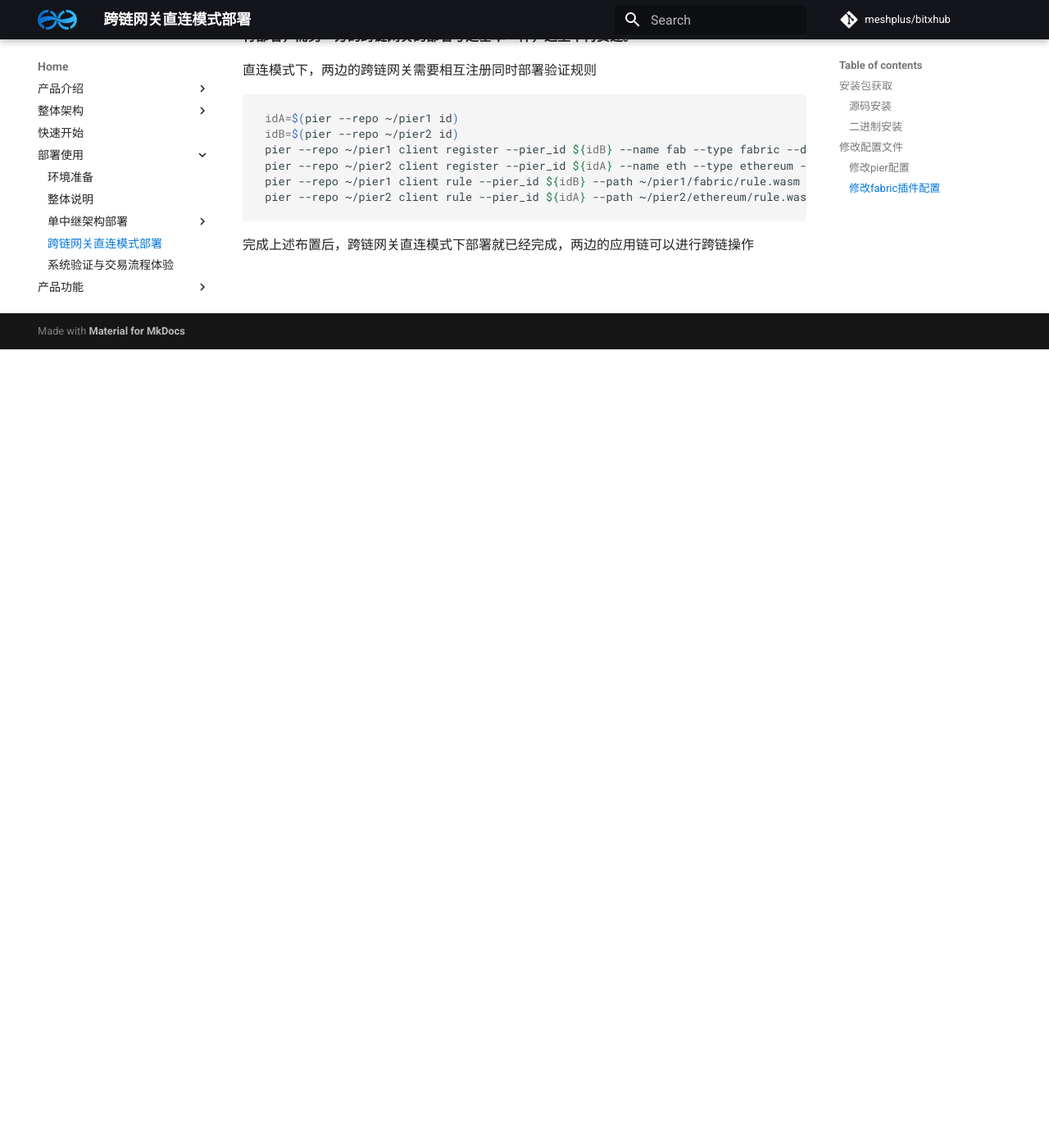
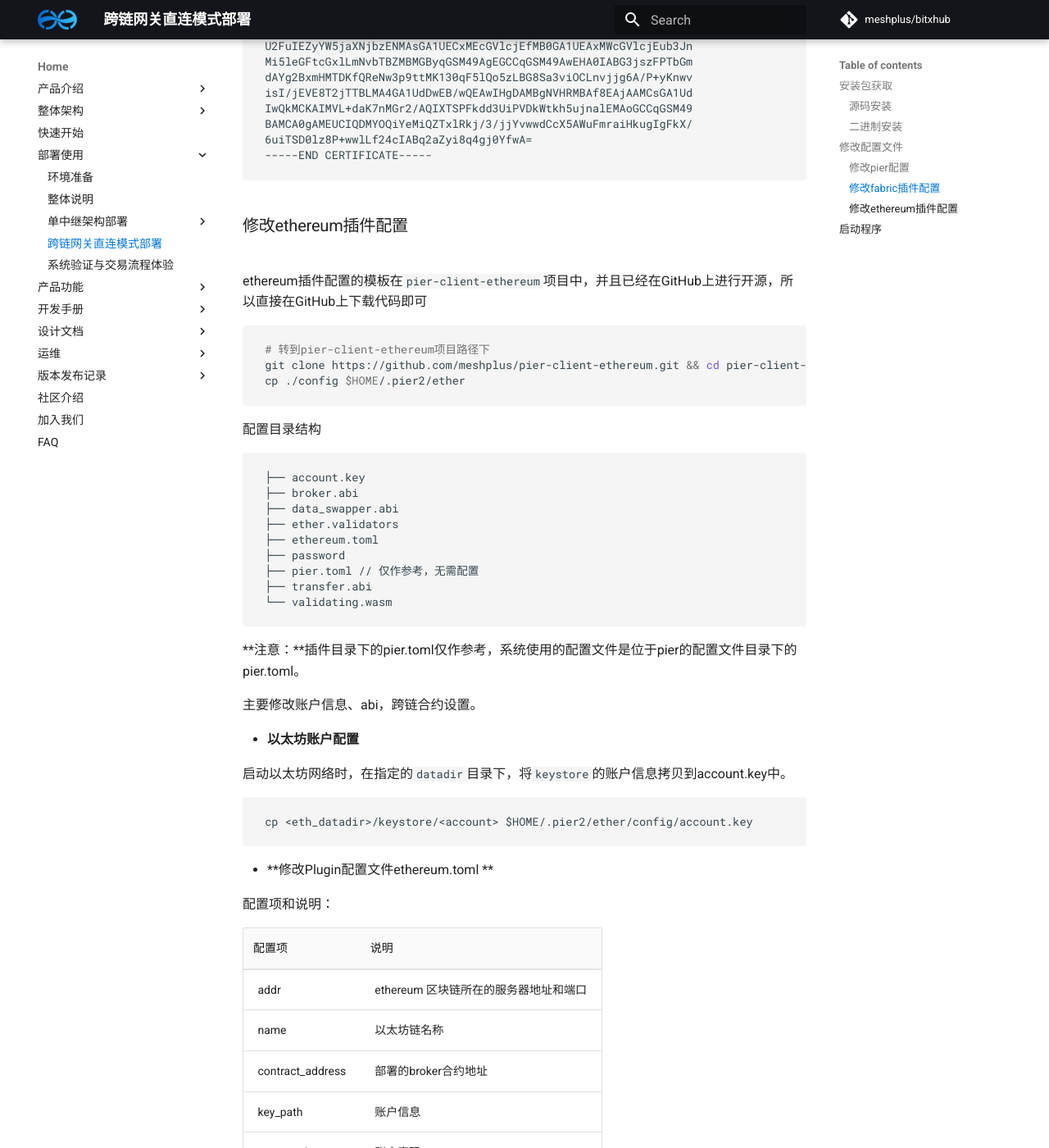
Before and after one commit to meshplus/bitxhub-docs, an MkDocs documentation site: the page built from docs/bitxhub/usage/direct_mode_pier/pier_direct_mode_deploy.md, in a window 1280 px wide and 1400 px high, scrolled down 5413 px. Shown: the whole window at 82% size. Built offline with MkDocs 1.6.1 and Material for MkDocs 9.7.7, drawn with Linux system fonts in a browser that asks for light colours; comment, search, counter and statistics services are not loaded; the version menu is left out; before the commit the page ends 5839 px from its top, so only the background shows below that; some of the changed text lies outside the part shown.

Commit message:
add pier cmd

````diff
--- a/docs/bitxhub/usage/direct_mode_pier/pier_direct_mode_deploy.md
+++ b/docs/bitxhub/usage/direct_mode_pier/pier_direct_mode_deploy.md
@@ -2,9 +2,9 @@
 
 跨链网关Pier能够支持跨链消息格式转换、跨链消息的路由、跨链操作的调用等核心功能，不仅保证不同格式的跨链消息能够安全可信的到达目标应用链，而且保证了跨链交易异常情况下来源链的安全。跨链网关为区块链互联形成网络提供了便捷的接入方式，旨在降低跨链互联的使用成本。在之前的文档中介绍了中继模式的pier安装步骤，下面介绍直连模式下pier的安装步骤。请注意，pier直连不依赖于中继链节点，所以本文档不赘述bitxhub的部署了。
 
-### 安装包获取
+## 安装包获取
 
-##### 源码安装
+### 源码安装
 
 跨链网关启动的话需要应用链插件，所以从源码安装的话，还需要编译相应的应用链插件的二进制。
 
@@ -27,7 +27,7 @@
 cd pier-client-ethereum
 make eth
 
-# 插件执行make的编译之后，都会在项目目录的之下的build目录生成相应的 .so 文件
+# 插件执行make的编译之后，都会在项目目录的之下的build目录生成相应的二进制文件
 ```
 
 编译跨链网关步骤会在 $GOPATH/bin 下生成 pier 二进制，运行下面的命令查看是否安装成功：
@@ -40,19 +40,24 @@
 如果正常安装会打印出类似下面的说明
 
 ```text
-Pier version: dev-release-1.6-7eb8c9a
-App build date: 2021-07-22T10:46:50
-System version: linux/amd64
-Golang version: go1.14.13
+Pier version: dev-release-1.6-1b5b79f
+App build date: 2021-12-01T17:50:14
+System version: darwin/amd64
+Golang version: go1.15.13
 ```
 
-##### **二进制安装**
+### **二进制安装**
 
-没有现有编译环境的用户，也可以在GitHub开源仓库下载编译好的二进制，地址：`https://github.com/meshplus/pier/releases`, 根据需要的版本进行下载即可。该部署包中包含了 Pier跨链网关的二进制和 pier-client-fabric 和 pier-client-ethereum 的应用链插件的二进制。
+没有现有编译环境的用户，也可以在GitHub开源仓库下载编译好的二进制。
 
-### 修改配置文件
+- [Pier二进制安装](https://github.com/meshplus/pier/releases)：, 根据需要的版本进行下载即可。
+- 网关插件安装：[pier-client-fabric](https://github.com/meshplus/pier-client-fabric/releases) 和 [pier-client-ethereum](https://github.com/meshplus/pier-client-ethereum/releases)  的应用链插件的二进制。
 
-##### 修改pier配置
+注意：网关与网关插件对应大版本号一致即可。如pier v1.6.x对应pier-client-ethereum v1.6.x。
+
+## 修改配置文件
+
+### 修改pier配置
 
 在进行应用链注册、验证规则部署等步骤之前，需要初始化跨链网关的配置目录
 
@@ -102,6 +107,13 @@
 pprof = 44555
 ```
 
+- 修改pier配置文件下的api文件信息
+
+```
+# 修改为上一步配置的http的端口号
+http://localhost:<http port>/v1/
+```
+
 - 修改跨链网关信息
 
 ```none
@@ -120,12 +132,14 @@
 ```none
 [appchain]
 // 所连接的应用链对应的Plugin文件在跨链网关配置文件夹下的相对路径
-plugin = "fabric-client-1.4.so"
+plugin = "fabric-client-1.4"
 // 所连接的应用链的配置文件夹在跨链网关配置文件夹下的相对路径
 config = "fabric"
 ```
 
-##### 修改fabric插件配置
+网关pier适配以太坊插件的配置仿照上述步骤即可。
+
+### 修改fabric插件配置
 
 Fabric插件配置的模板在`pier-client-fabric`项目中，并且已经在GitHub上进行开源，所以直接在GitHub上下载代码即可
 
@@ -217,26 +231,98 @@
   -----END CERTIFICATE-----
   ```
 
-  ### 启动程序
+### 修改ethereum插件配置
+
+ethereum插件配置的模板在`pier-client-ethereum`项目中，并且已经在GitHub上进行开源，所以直接在GitHub上下载代码即可
+
+```shell
+# 转到pier-client-ethereum项目路径下
+git clone https://github.com/meshplus/pier-client-ethereum.git && cd pier-client-ethereum
+cp ./config $HOME/.pier2/ether
+```
+
+配置目录结构
+
+```shell
+├── account.key
+├── broker.abi
+├── data_swapper.abi
+├── ether.validators
+├── ethereum.toml
+├── password
+├── pier.toml // 仅作参考，无需配置
+├── transfer.abi
+└── validating.wasm
+```
+
+**注意：**插件目录下的pier.toml仅作参考，系统使用的配置文件是位于pier的配置文件目录下的pier.toml。
+
+主要修改账户信息、abi，跨链合约设置。
+
+- **以太坊账户配置**
+
+  启动以太坊网络时，在指定的`datadir`目录下，将`keystore`的账户信息拷贝到account.key中。
 
   ```
-  #以用户目录下的pier1为例
-  pier --repo=~/pier1 start
+  cp <eth_datadir>/keystore/<account> $HOME/.pier2/ether/config/account.key
   ```
 
-  观察日志信息没有报错信息，pier启动成功
+- **修改Plugin配置文件ethereum.toml **
 
-  **说明：1. 因为跨链合约和验证规则的部署涉及到不同应用链的细节，且需依赖应用链的安装部署，具体操作请见快速开始手册或使用文档，这里不再赘述。2. 本文是以一方的跨链网关为例进行部署，而另一方的跨链网关的部署与之基本一样，这里不再赘述。**
+  配置项和说明：
 
-  直连模式下，两边的跨链网关需要相互注册同时部署验证规则
+  | 配置项           | 说明                                  |
+  | ---------------- | ------------------------------------- |
+  | addr             | ethereum 区块链所在的服务器地址和端口 |
+  | name             | 以太坊链名称                          |
+  | contract_address | 部署的broker合约地址                  |
+  | key_path         | 账户信息                              |
+  | password         | 账户密码                              |
+  | min_confirm      | 最低确认区块数                        |
+  | contract_abi     | 部署的业务合约地址及所对应的abi       |
 
-  ~~~shell
-  idA=$(pier --repo ~/pier1 id)
-  idB=$(pier --repo ~/pier2 id)
-  pier --repo ~/pier1 client register --pier_id ${idB} --name fab --type fabric --desc simple --version 1 --validators ~/pier1/fabric/fabric.validators --consensusType raft
-  pier --repo ~/pier2 client register --pier_id ${idA} --name eth --type ethereum --desc simple --version 1 --validators ~/pier2/ethereum/ether.validators --consensusType raft
-  pier --repo ~/pier1 client rule --pier_id ${idB} --path ~/pier1/fabric/rule.wasm
-  pier --repo ~/pier2 client rule --pier_id ${idA} --path ~/pier2/ethereum/rule.wasm
-  ~~~
+  示例配置
 
-  完成上述布置后，跨链网关直连模式下部署就已经完成，两边的应用链可以进行跨链操作
+  ```
+  [ether]
+  addr = "ws://127.0.0.1:8546" // 若部署在服务器上，该为服务器地址
+  name = "appchain2"
+  contract_address = "0xC8C086200f92c9226b42079eCB3137eFc8752801"	// 该链部署的broker合约地址
+  key_path = "account.key"	// 确保提前更改了account.key
+  password = "password"
+  min_confirm = 1
+
+  [contract_abi]
+  0xA5dD12E27Ee5E79cE0B50adb376414351C8eea5f="transfer.abi"	// 替换为该链部署的业务合约地址
+  ```
+
+- **修改Plugin配置文件abi信息**
+
+  broker合约和业务合约如果使用的是插件的`example`文件下的合约，则不用更改相关abi内容。如果使用自定义的broker合约或业务合约，请替换为对应的abi文件。
+
+## 启动程序
+
+```
+#以用户目录下的pier1为例
+pier --repo=~/pier1 start
+
+#以用户目录下的pier2为例
+pier --repo=~/pier2 start
+```
+
+观察日志信息没有报错信息，pier启动成功
+
+**说明：1. 因为跨链合约和验证规则的部署涉及到不同应用链的细节，且需依赖应用链的安装部署，具体操作请见快速开始手册或使用文档，这里不再赘述。2. 本文是以一方的跨链网关为例进行部署，而另一方的跨链网关的部署与之基本一样，这里不再赘述。**
+
+直连模式下，两边的跨链网关需要相互注册同时部署验证规则
+
+~~~shell
+idA=$(pier --repo ~/pier1 id)
+idB=$(pier --repo ~/pier2 id)
+pier --repo ~/pier1 client register --pier_id ${idB} --name fab --type fabric --desc simple --version 1 --validators ~/pier1/fabric/fabric.validators --consensusType raft
+pier --repo ~/pier2 client register --pier_id ${idA} --name eth --type ethereum --desc simple --version 1 --validators ~/pier2/ethereum/ether.validators --consensusType raft
+pier --repo ~/pier1 client rule --pier_id ${idB} --path ~/pier1/fabric/rule.wasm
+pier --repo ~/pier2 client rule --pier_id ${idA} --path ~/pier2/ethereum/rule.wasm
+~~~
+
+完成上述布置后，跨链网关直连模式下部署就已经完成，两边的应用链可以进行跨链操作
--- a/mkdocs.yml
+++ b/mkdocs.yml
@@ -100,12 +100,12 @@
           - 跨链网关直连模式部署: bitxhub/usage/direct_mode_pier/pier_direct_mode_deploy.md
           - 系统验证与交易流程体验: bitxhub/usage/status_verification.md
       - 产品功能:
-        - 应用链管理: bitxhub/function/appchain.md
+        - 应用链管理:
+          - 中继模式管理: bitxhub/function/relay_manager.md
+          - 直连模式管理: bitxhub/function/direct_manager.md
         - 证书管理: bitxhub/function/cert_manage.md
         - 跨链合约调用: bitxhub/function/cross_invoke.md
       - 开发手册:
-          - 多语言SDK: bitxhub/dev/multiSDK.md
-          - api: bitxhub/dev/api.md
           - 命令行说明:
             - 中继链BitXHub: bitxhub/dev/cmd/bitxhub_cmd.md
             - 跨链网关Pier: bitxhub/dev/cmd/pier_cmd.md
````
Also changed, not shown: other parts of docs/bitxhub/usage/direct_mode_pier/pier_direct_mode_deploy.md (+1 -1 lines), docs/bitxhub/dev/cmd/pier_cmd.md (+338 -0 lines), docs/bitxhub/function/direct_manager.md (added, +165 -0 lines), docs/bitxhub/function/relay_manager.md (renamed from docs/bitxhub/function/appchain.md, +1 -1 lines), docs/bitxhub/usage/single_bitxhub/deploy_pier.md (+13 -3 lines).
